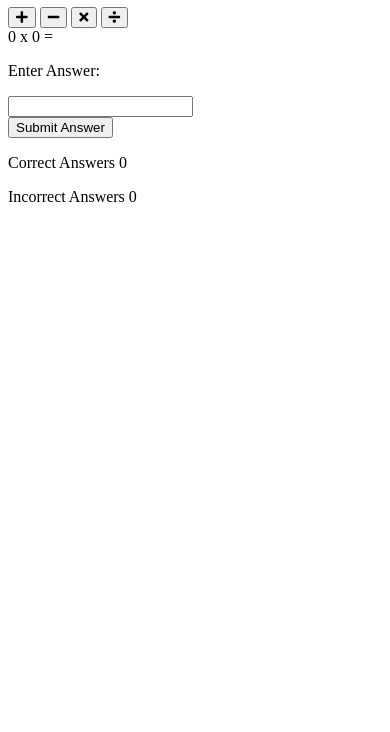
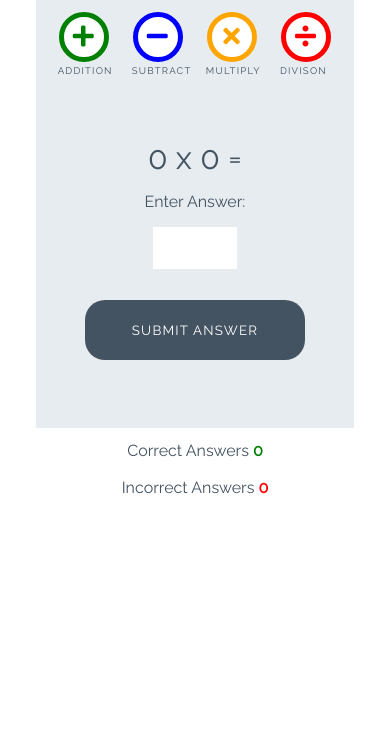
Before and after one commit to solegarciacoach/love-maths, a plain HTML site: page index.html in a window 390 px wide. Shown: the part 112-844 px from the top of the page. Drawn offline with Linux system fonts and the light colour scheme.

Commit message:
add styles for game

```diff
--- a/assets/css/style.css
+++ b/assets/css/style.css
@@ -0,0 +1,252 @@
+/* --------- Global style */
+
+body {
+    background-color: white;
+    font-family: "Raleway", sans-serif;
+    color: #445361;
+    text-align: center;
+}
+
+/* --------- Heading */
+
+.heading {
+    text-align: center;
+    font-size: 2.5rem;
+}
+
+.logo {
+    height: 40px;
+    padding-right: 5px;
+}
+
+/* --------- Game layout */
+
+.game-area {
+    background-color: #E6ECF0;
+    box-sizing: border-box;
+    width: 85%;
+    height: 65vh;
+    max-height: 450px;
+    max-width: 830px;
+    margin-left: auto;
+    margin-right: auto;
+    padding: 1%;
+}
+
+.question-area {
+    width: 50%;
+    font-size: 2rem;
+    margin: auto;
+    padding: 50px 0;
+}
+
+.question-area span {
+    padding: 0 15px;
+}
+
+.score-area {
+    margin: 5px auto;
+    width: 60%;
+    font-size: 1.2rem;
+}
+
+.controls-area {
+    width: 85%;
+    margin: 30px auto;
+}
+
+#score {
+    color: green;
+    font-weight: bold;
+}
+
+#incorrect {
+    color: red;
+    font-weight: bold;
+}
+
+.answer-message {
+    display: none;
+    font-size: 1rem;
+}
+
+#answer-box {
+    border: none;
+    color: #445361;
+    display: inline-block;
+    height: 40px;
+    width: 80px;
+    font-size: 1.2rem;
+}
+
+.scores {
+    display: inline-block;
+    padding: 25px;
+}
+
+/* --------- Buttons */
+
+.btn {
+    width: 220px;
+    height: 60px;
+    font-family: "Raleway", sans-serif;
+    text-transform: uppercase;
+    letter-spacing: 1.2px;
+    color: white;
+}
+
+.btn:focus {
+    outline: none;
+}
+
+.btn--big {
+    padding-top: 10px;
+    border-radius: 50%;
+    background-color: white;
+    border: 10px solid;
+    width: 100px;
+    height: 100px;
+    font-size: 3.2rem;
+    margin: 0 30px;
+    transition: all 0.5s;
+}
+
+.btn--big::after {
+    content: attr(data-type);
+    font-size: 1rem;
+    color: #445361;
+    position: relative;
+    left: -0.5em;
+}
+
+.btn--blue {
+    border-color: blue;
+    color: blue;
+}
+
+.btn--blue:active,
+.btn--blue:hover {
+    background-color: darkblue;
+    color: white;
+}
+
+.btn--orange {
+    border-color: orange;
+    color: orange;
+}
+
+.btn--orange:active,
+.btn--orange:hover {
+    background-color: darkorange;
+    color: white;
+}
+
+.btn--red {
+    border-color: red;
+    color: red;
+}
+
+.btn--red:active,
+.btn--red:hover {
+    background-color: darkred;
+    color: white;
+}
+
+.btn--green {
+    border-color: green;
+    color: green;
+}
+
+.btn--green:active,
+.btn--green:hover {
+    background-color: darkgreen;
+    color: white;
+}
+
+.btn--gray {
+    margin-top: 25px;
+    background-color: #445361;
+    border: 1px transparent;
+    border-radius: 20px;
+}
+
+.btn--gray:active,
+.btn--gray:hover {
+    background-color: #0d1013;
+}
+
+/* --------- Media queries */
+
+@media (max-width: 414px) {
+    .controls-area {
+        width: 100%;
+    }
+
+    .btn--big {
+        margin: 0 10px;
+        padding: 5px;
+        border: 5px solid;
+        width: 50px;
+        height: 50px;
+        font-size: 1.5rem;
+    }
+
+    .btn--big::after {
+        font-size: 0.6rem;
+        left: -0.7rem;
+    }
+
+    .question-area {
+        padding: 10% 0;
+        width: 100%;
+    }
+
+    .question-area span {
+        padding: 0;
+    }
+
+    .answer-message {
+        display: block;
+    }
+
+    #answer-box {
+        display: block;
+        margin: 0 auto;
+    }
+    .btn--gray {
+        margin-top: 0;
+    }
+
+    .score-area {
+        width: 100%;
+    }
+
+    .scores {
+        margin: 0.5em auto;
+        display: block;
+        padding: 5px;
+    }
+
+    .heading {
+        font-size: 2rem;
+    }
+}
+
+@media (max-width: 320px) {
+    .game-area {
+        height: 70vh;
+    }
+
+    .controls-area {
+        width: 75%;
+        margin: 10px auto;
+    }
+
+    .btn--big {
+        margin: 10px 10px;
+    }
+    .question-area {
+        padding: 10px 0;
+    }
+
+}
--- a/index.html
+++ b/index.html
@@ -21,16 +21,16 @@
 
     <div class="game-area">
         <div class="controls-area">
-            <button class="btn btn--big btn--green">
+            <button data-type="addition" class="btn btn--big btn--green">
                 <i class="fas fa-plus"></i>
             </button>
-            <button class="btn btn--big btn--blue">
+            <button data-type="subtract" class="btn btn--big btn--blue">
                 <i class="fas fa-minus"></i>
             </button>
-            <button class="btn btn--big btn--orange">
+            <button data-type="multiply" class="btn btn--big btn--orange">
                 <i class="fas fa-times"></i>
             </button>
-            <button class="btn btn--big btn--red">
+            <button data-type="divison" class="btn btn--big btn--red">
                 <i class="fas fa-divide"></i>
             </button>
         </div>
@@ -42,7 +42,7 @@
             <p class="answer-message">Enter Answer:</p>
             <input id="answer-box" type="number">
         </div>
-        <button class="btn btn--gray">Submit Answer</button>
+        <button data-type="submit" class="btn btn--gray">Submit Answer</button>
     </div>
 
 
```
